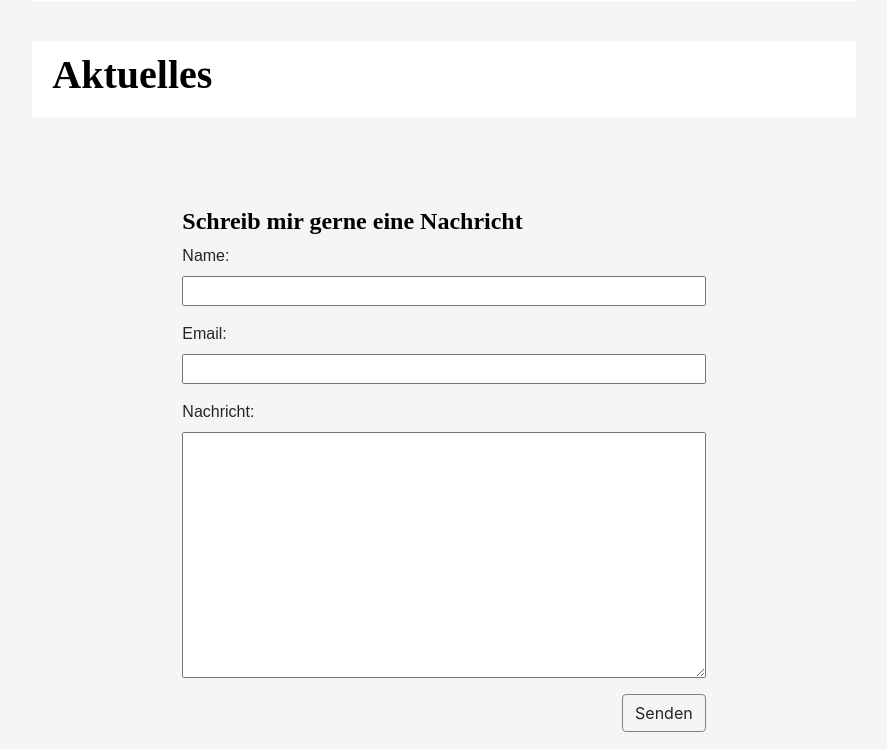
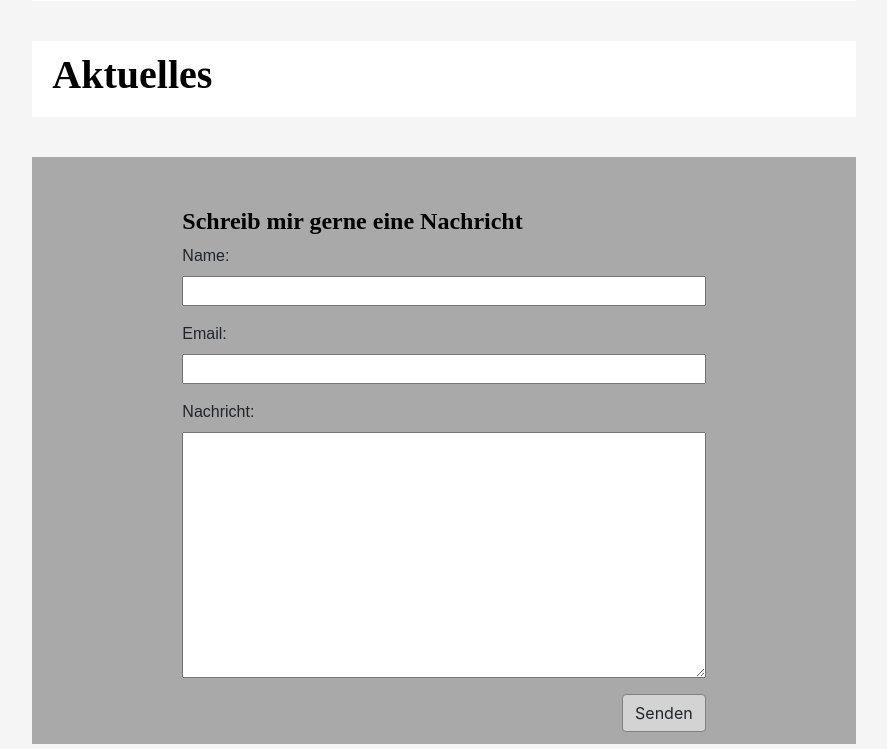
Before and after one commit to frxncsco/UrbanGardening, a Django app: page / in a window 1280 px wide. Shown: the part 531-1280 px from the top of the page, without its empty margins (196-1083 px from the left). Run offline with Django 3.2, Linux system fonts and the light colour scheme; data that the repository does not hold is empty; some libraries are stand-ins or nearby versions.

Commit message:
Hintergrund Message

```diff
--- a/blog/static/css/blog.css
+++ b/blog/static/css/blog.css
@@ -232,6 +232,7 @@ button:hover {
     float: right;
     border-color:grey;
     margin-bottom: 20px;
+    background-color: lightgray;
 }
 
 .edit {
@@ -311,6 +312,8 @@ button:hover {
     padding-left: 150px;
     padding-right: 150px;
     padding-top:50px;
+    padding-bottom: 50px;
+    background-color: darkgrey;
 }
 
 
```
